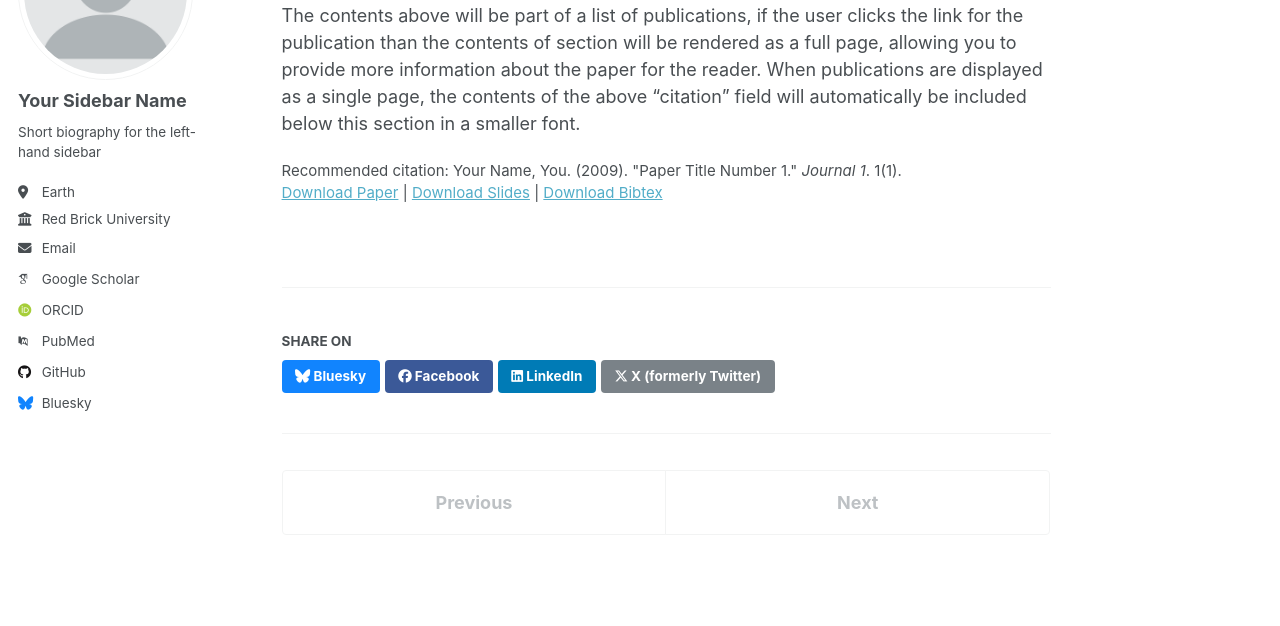
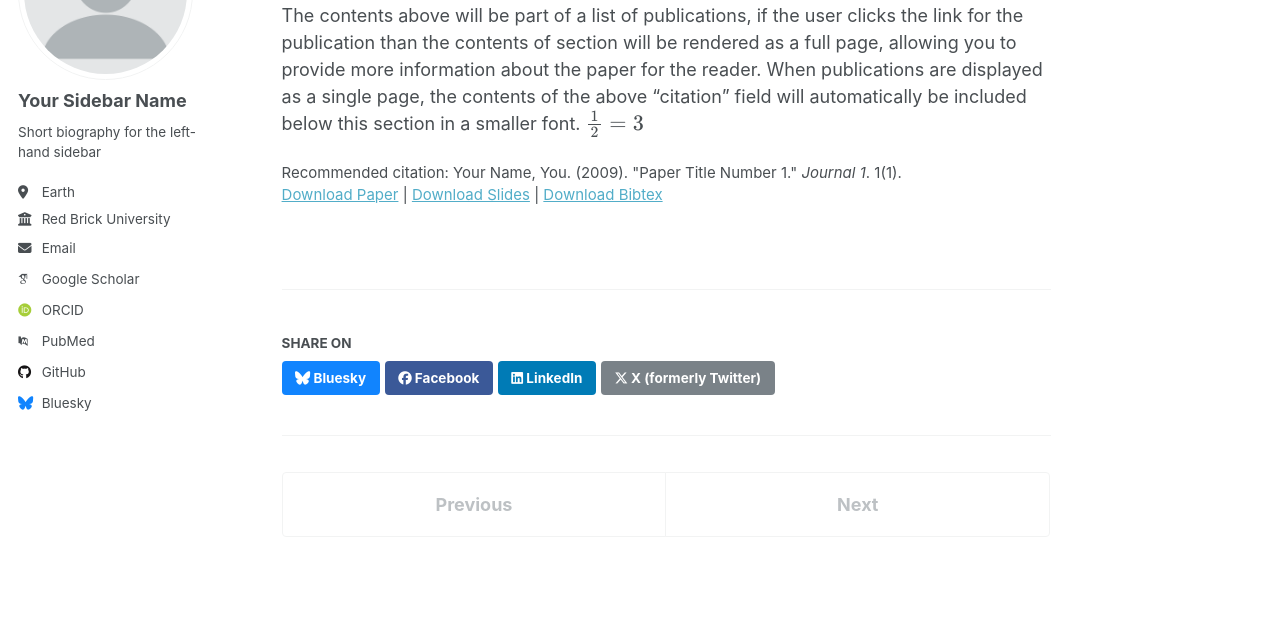
Before and after one commit to bastiencavarretta/batoscave.github.io, a Jekyll site: the page built from _publications/2009-10-01-paper-title-number-1.md, in a window 1280 px wide and 1085 px high. Shown: the part 194-820 px from the top of the window. Built offline with Jekyll 4.4.1, drawn with Linux system fonts in a browser that asks for light colours; some web fonts are replaced; a script that is not in the unit is left out.

Commit message:
testing some latex

```diff
--- a/_publications/2009-10-01-paper-title-number-1.md
+++ b/_publications/2009-10-01-paper-title-number-1.md
@@ -12,3 +12,4 @@ bibtexurl: 'http://academicpages.github.io/files/bibtex1.bib'
 citation: 'Your Name, You. (2009). &quot;Paper Title Number 1.&quot; <i>Journal 1</i>. 1(1).'
 ---
 The contents above will be part of a list of publications, if the user clicks the link for the publication than the contents of section will be rendered as a full page, allowing you to provide more information about the paper for the reader. When publications are displayed as a single page, the contents of the above "citation" field will automatically be included below this section in a smaller font.
+$$\frac 12 = 3 $$
```
